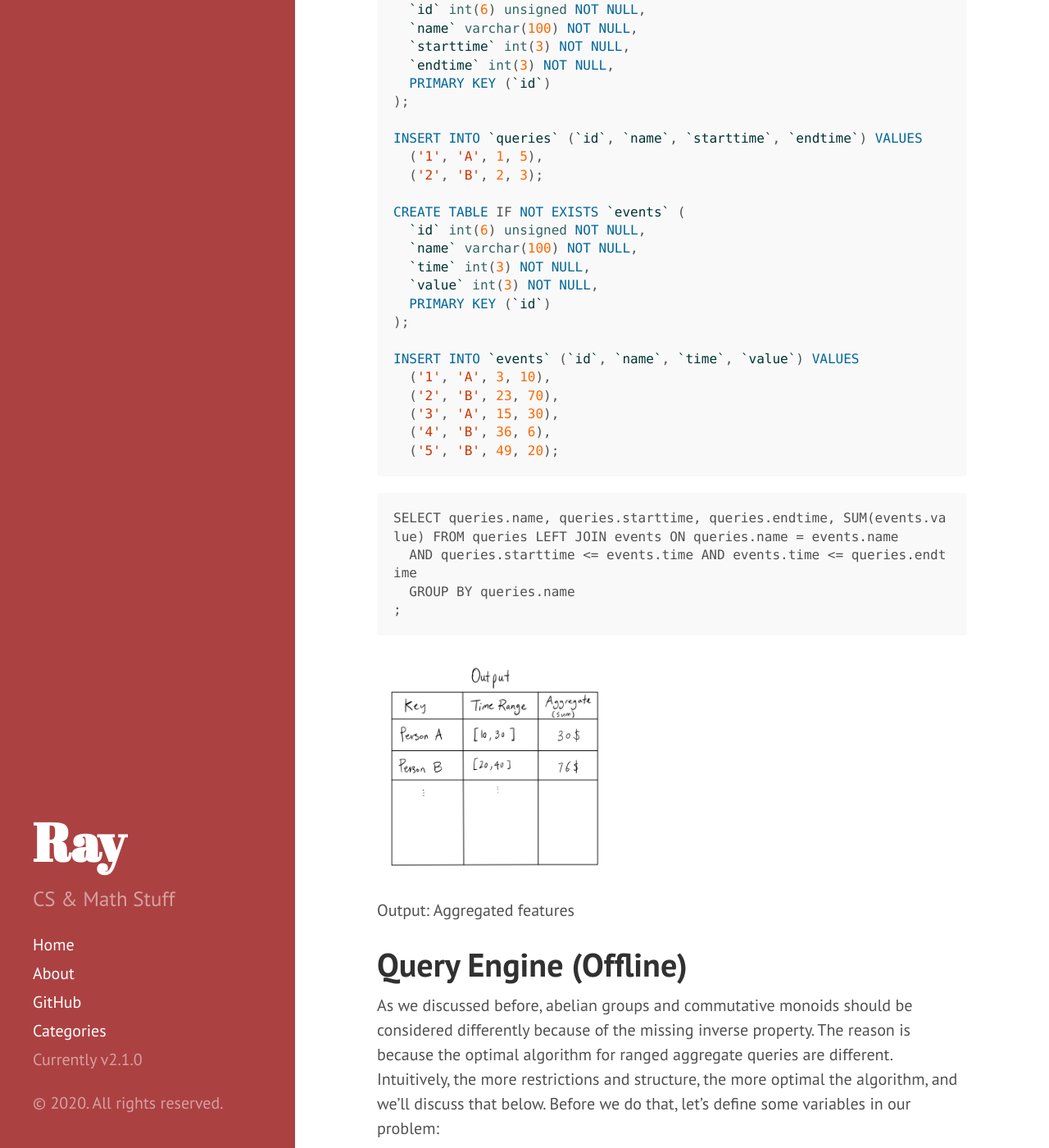
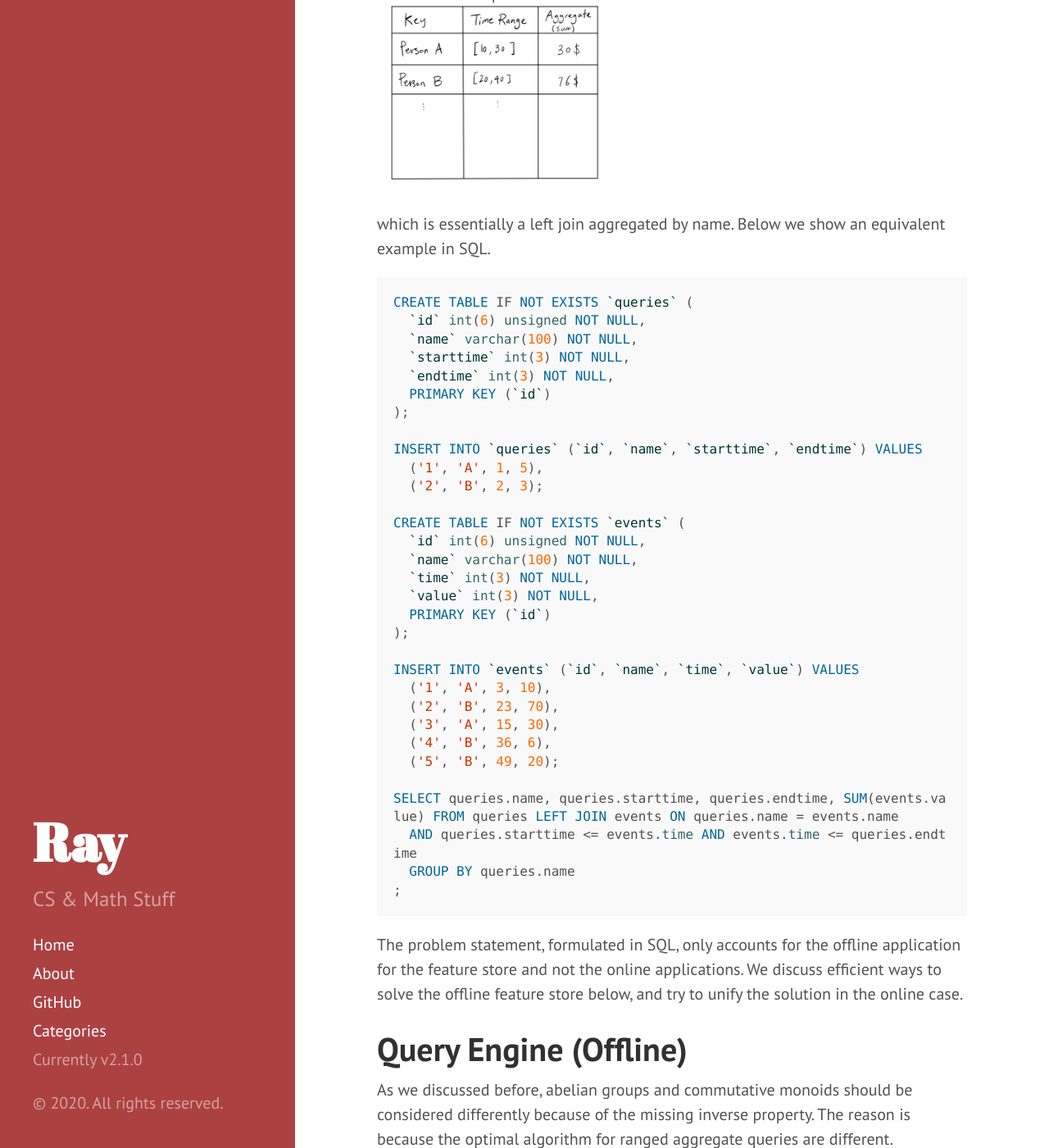
Before and after one commit to OneRaynyDay/oneraynyday.github.io, a Jekyll site: the page built from _posts/2020-09-22-Feature-Store.md, in a window 1280 px wide and 1400 px high, scrolled down 7140 px. Shown: the whole window at 82% size. Built offline with Jekyll 4.4.1, drawn with Linux system fonts in a browser that asks for light colours; formulas are drawn with MathJax 3.

Commit message:
add some stuff

````diff
--- a/_posts/2020-09-22-Feature-Store.md
+++ b/_posts/2020-09-22-Feature-Store.md
@@ -114,13 +114,17 @@ When we’re defining features in the feature store, we typically ask the questi
 
 If we use the scenario 2 illustrated above as an example, we can have queries ask for "what is the total amount of money spent in some time range?", with the raw events as purchase events with its corresponding dollar amount. The queries would look like:
 
-![left_temporal]({{ site.url }}/assets/left_temporal.png){:height="40%" width="100%"}
+![left_temporal]({{ site.url }}/assets/left_temporal.png){:height="40%"}
 
 which is the left side of the join. Meanwhile, the raw events would look like:
 
-![right_temporal]({{ site.url }}/assets/right_temporal.png){:height="40%" width="100%"}
+![right_temporal]({{ site.url }}/assets/right_temporal.png){:height="40%"}
 
 which is the right side of the join. The join looks like:
+
+![joined_temporal]({{ site.url }}/assets/joined_temporal.png){:height="40%" width="40%"}
+
+which is essentially a left join aggregated by name. Below we show an equivalent example in SQL.
 
 ```sql
 CREATE TABLE IF NOT EXISTS `queries` (
@@ -149,19 +153,14 @@ INSERT INTO `events` (`id`, `name`, `time`, `value`) VALUES
   ('3', 'A', 15, 30),
   ('4', 'B', 36, 6),
   ('5', 'B', 49, 20);
-```
 
-```
 SELECT queries.name, queries.starttime, queries.endtime, SUM(events.value) FROM queries LEFT JOIN events ON queries.name = events.name
   AND queries.starttime <= events.time AND events.time <= queries.endtime
   GROUP BY queries.name
 ;
 ```
 
-![joined_temporal]({{ site.url }}/assets/joined_temporal.png){:height="40%" width="40%"}
-
-
-Output: Aggregated features
+The problem statement, formulated in SQL, only accounts for the offline application for the feature store and not the online applications. We discuss efficient ways to solve the offline feature store below, and try to unify the solution in the online case.
 
 
 # Query Engine (Offline)
````
